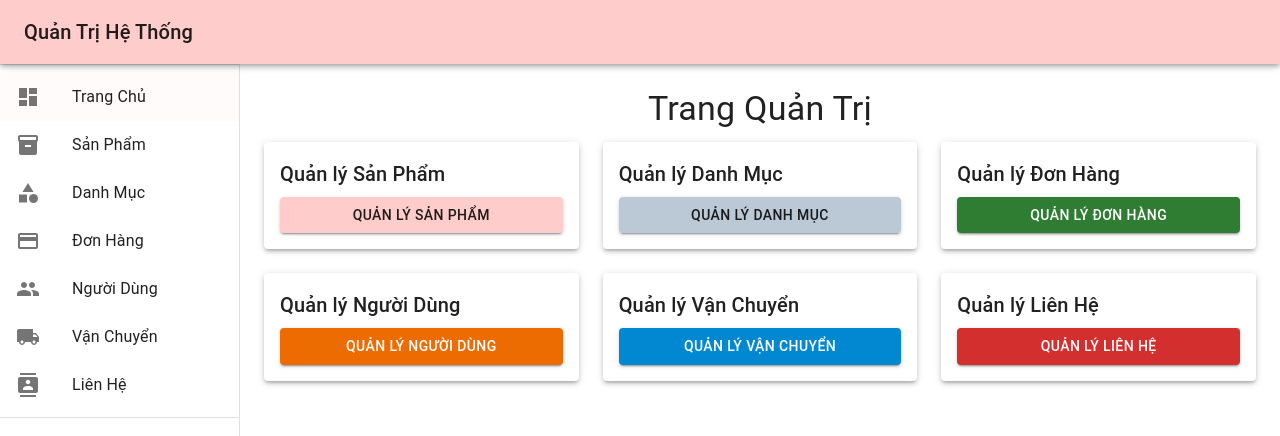
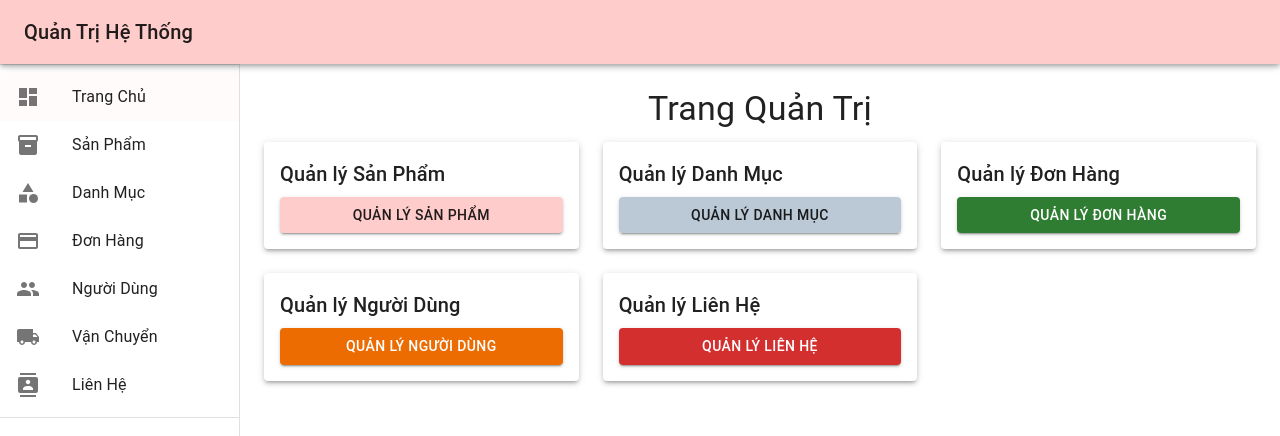
Before and after one commit to NgChiVinh/flower-shop-frontend, a Next.js app: page /admin in a window 1280 px wide. Shown: the top 436 px of the page. Built offline with nearby package versions, Linux system fonts and the light colour scheme; no server answers.

Commit message:
Update page.js

```diff
--- a/src/app/admin/page.js
+++ b/src/app/admin/page.js
@@ -32,7 +32,6 @@ export default function AdminHome() {
     },
     { label: "Quản lý Đơn Hàng", href: "/admin/orders", color: "success" },
     { label: "Quản lý Người Dùng", href: "/admin/users", color: "warning" },
-    { label: "Quản lý Vận Chuyển", href: "/admin/shipping", color: "info" },
     { label: "Quản lý Liên Hệ", href: "/admin/contact", color: "error" },
   ];
 
```
